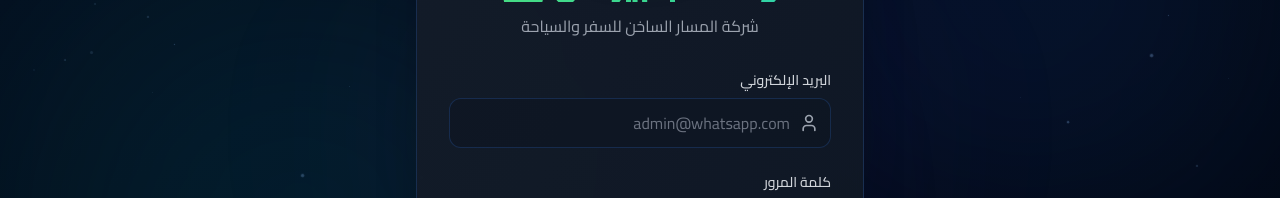
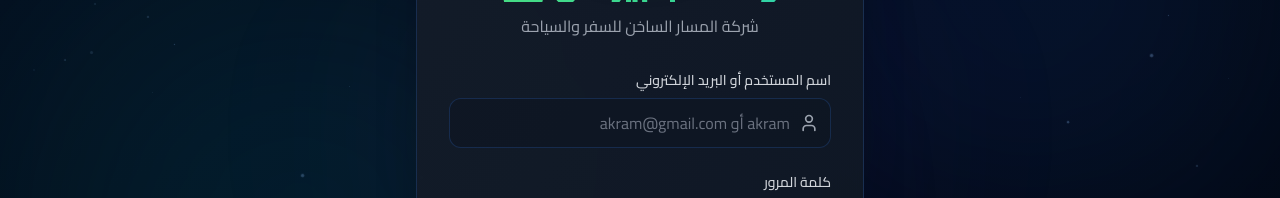
Before and after one commit to stay5422-wq/whatsapp-with-Chatbot, a Next.js app: page / in a window 1280 px wide. Shown: the part 266-464 px from the top of the page. Built offline with nearby package versions, Linux system fonts and the light colour scheme.

Commit message:
Fix: تمكين الدخول باسم المستخدم أو البريد الإلكتروني - يمكن الدخول بـ akram أو akram@gmail.com - يمكن الدخول بـ admin أو admin@whatsapp.com - رسالة خطأ محدثة

```diff
--- a/components/LoginPage.tsx
+++ b/components/LoginPage.tsx
@@ -63,15 +63,26 @@ const LoginPage = ({ onLogin }: LoginPageProps) => {
         ];
       }
 
-      // Support both email and username (for backwards compatibility)
-      const user = users.find(
-        (u) => (u.email === email || u.email === `${email}@whatsapp.com`) && u.password === password
-      );
+      // Support username OR email login (flexible)
+      const user = users.find((u) => {
+        // Check if input matches email directly
+        if (u.email === email && u.password === password) return true;
+
+        // Check if it's a username (without @) - convert to email
+        if (!email.includes('@')) {
+          const emailFromUsername = `${email}@whatsapp.com`;
+          return u.email === emailFromUsername && u.password === password;
+        }
+
+        // Check username part of email (before @)
+        const emailUsername = u.email?.split('@')[0];
+        return emailUsername === email && u.password === password;
+      });
 
       if (user) {
         onLogin(user);
       } else {
-        setError('البريد الإلكتروني أو كلمة المرور غير صحيحة');
+        setError('اسم المستخدم أو كلمة المرور غير صحيحة');
       }
       setLoading(false);
     }, 1000);
@@ -234,7 +245,7 @@ const LoginPage = ({ onLogin }: LoginPageProps) => {
             transition={{ delay: 0.9, duration: 0.5 }}
           >
             <label className="block text-sm font-medium text-gray-300 mb-2">
-              البريد الإلكتروني
+              اسم المستخدم أو البريد الإلكتروني
             </label>
             <motion.div
               className="relative"
@@ -242,10 +253,10 @@ const LoginPage = ({ onLogin }: LoginPageProps) => {
             >
               <UserIcon className="absolute right-3 top-1/2 transform -translate-y-1/2 w-5 h-5 text-gray-400" />
               <motion.input
-                type="email"
+                type="text"
                 value={email}
                 onChange={(e) => setEmail(e.target.value)}
-                placeholder="admin@whatsapp.com"
+                placeholder="akram أو akram@gmail.com"
                 required
                 whileFocus={{
                   borderColor: "rgb(34, 197, 94)",
```
